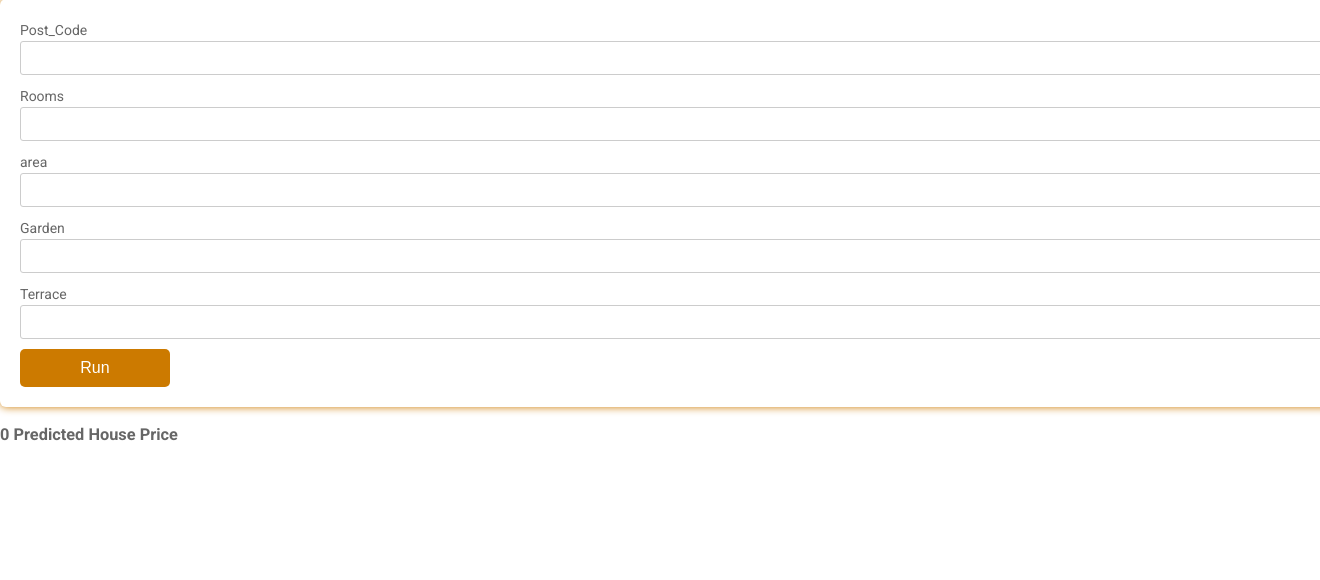
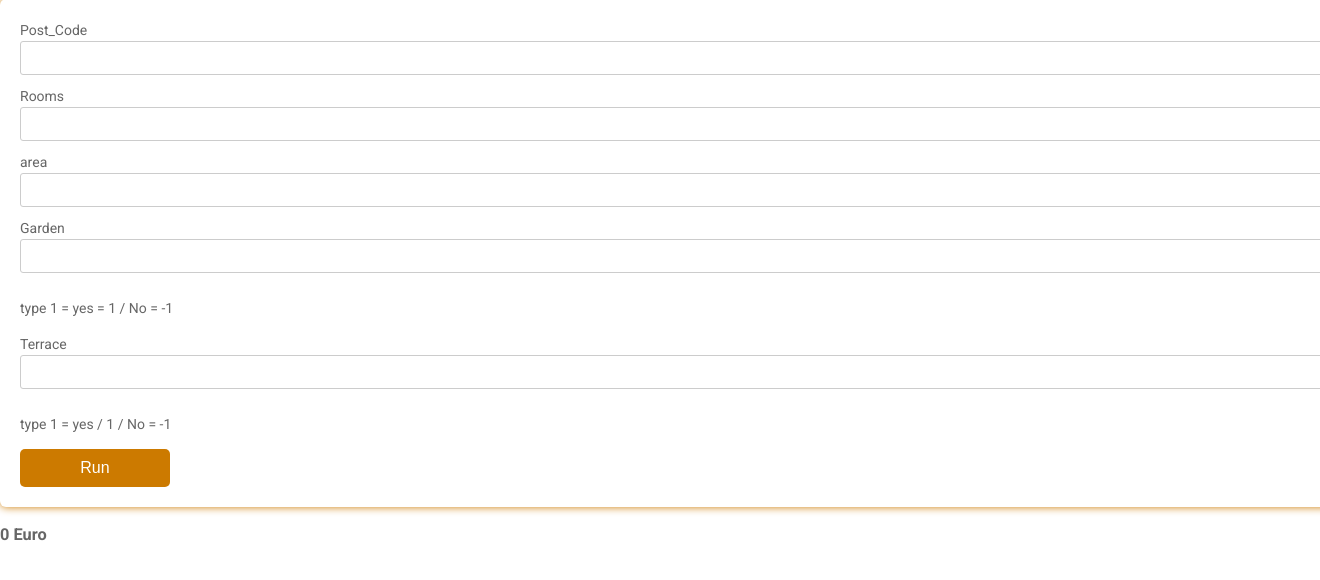
Before and after one commit to saifalbaghdadi/Immoweb_deployment, a Flask app: template templates/index.html in a window 1320 px wide; the page is wider, and only the part inside the window is pictured. Shown: the part 60-640 px from the top of that part. Run offline with Flask 2, Linux system fonts and the light colour scheme; the template is opened without the code that fills it, so the values that code supplies are empty; parts of the project's set-up code (start-up, migrations or seed data) failed here and were passed over; some libraries are stand-ins or nearby versions.

Commit message:
last update

```diff
--- a/app.py
+++ b/app.py
@@ -9,9 +9,9 @@ model = pickle.load(open('./data/model.pkl', 'rb'))
 
 @app.route('/')
 def hello():
-    return "hi"
+    return "Im alive"
 
-@app.route('/pr', methods=['GET', 'POST'])
+@app.route('/predict', methods=['GET', 'POST'])
 def main():
     if request.method == "POST":
 
--- a/templates/index.html
+++ b/templates/index.html
@@ -228,6 +228,8 @@
                         id="4"
                         placeholder=""
                     />
+                    <p>type 1 = yes = 1 / No = -1</p>
+
                 </div>
 
             <div >
@@ -238,6 +240,7 @@
                         id="5"
                         placeholder=""
                     />
+                    <p>type 1 = yes / 1 / No = -1</p>
              </div>
 
             <div>
@@ -249,7 +252,7 @@
 
         </form>
 
-         <h3 >{{ '%0.0f'|format(predicted_price|float) }}  Predicted House Price</h3>
+         <h3 >{{ '%0.0f'|format(predicted_price|float) }} Euro  </h3>
 
 
     </body>
```
Also changed, not shown: README.md, 1 other file.
